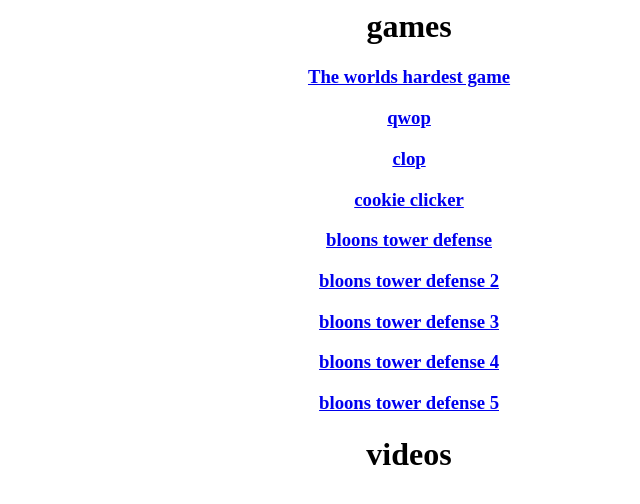
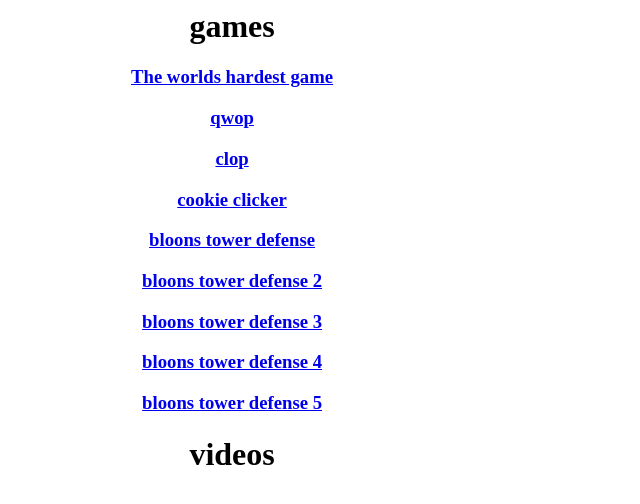
Before and after one commit to Fisher37566/fisher37566.github.io, a PHP site: page / in a window 1280 px wide. Shown: the top 504 px of the page, without its empty margins (212-852 px from the left). Run offline with PHP 8.4, Linux system fonts and the light colour scheme.

Commit message:
Update style.css

```diff
--- a/style.css
+++ b/style.css
@@ -5,8 +5,8 @@
   width: 49%;
   text-align:center;
   padding:0;
-  margin-left:24%;
-  margin-right:24%;
+  margin-left:10%;
+  margin-right:10%;
   }
 .videos {
   z-index:1;
@@ -15,6 +15,6 @@
   width: 49%;
   text-align:center;
   padding:0;
-  margin-left:24%;
-  margin-right:24%;
+  margin-left:10%;
+  margin-right:10%;
   }
```
